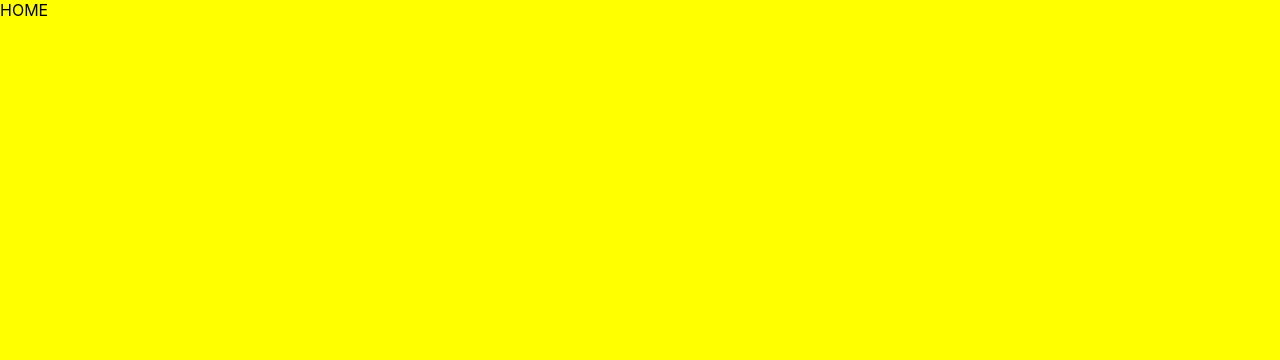
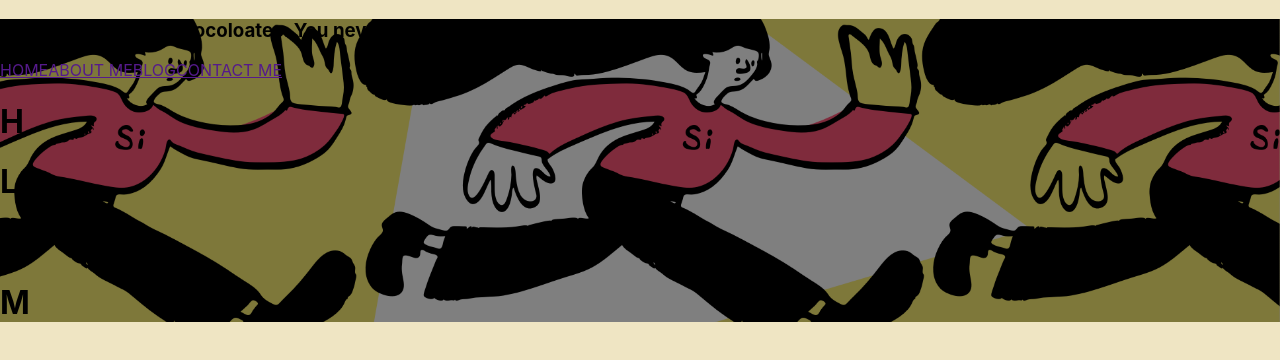
Before and after one commit to NZMia/blog, a React app: page / in a window 1280 px wide. Shown: the top 360 px of the page. Built offline with nearby package versions, Linux system fonts and the light colour scheme.

Commit message:
feat: working on header

```diff
--- /dev/null
+++ b/src/components/Header.js
@@ -0,0 +1,37 @@
+import React from 'react';
+import { HEADER__CONTENT } from '../constants/index';
+
+export const Header = () => {
+  return (
+    <header className="header header__hero">
+      <div className="header__content">
+        <div className="header__left">
+          <div className="header__nav__logo"></div>
+          <h3>
+            Life is like a box of chocoloates. You never know what your're gonna
+            get
+          </h3>
+        </div>
+        <div className="header__right">
+          <nav className="header__nav__item">
+            {Object.keys(HEADER__CONTENT).map((key, index) => {
+              return (
+                <a key={index} href="">
+                  {HEADER__CONTENT[key]}
+                </a>
+              );
+            })}
+          </nav>
+          <div className="header__textCarousel">
+            <h1>H</h1>
+            <h1>L</h1>
+            <h1>N</h1>
+            <h1>M</h1>
+          </div>
+        </div>
+      </div>
+    </header>
+  );
+};
+
+export default Header;
--- /dev/null
+++ b/src/constants/header__cons.js
@@ -0,0 +1,6 @@
+export const HEADER__CONTENT = {
+  HEADER__CONTENT__NAV__ONE: 'HOME',
+  HEADER__CONTENT__NAV__TWO: 'ABOUT ME',
+  HEADER__CONTENT__NAV__THREE: 'BLOG',
+  HEADER__CONTENT__NAV__FOUR: 'CONTACT ME',
+};
--- /dev/null
+++ b/src/constants/index.js
@@ -0,0 +1 @@
+export * from './header__cons';
--- a/src/index.js
+++ b/src/index.js
@@ -1,11 +1,14 @@
 import React from 'react';
-import ReactDOM from 'react-dom';
+import { createRoot } from 'react-dom/client';
 import './index.scss';
 
 import reportWebVitals from './reportWebVitals';
 
 import App from './App';
 
-ReactDOM.render(<App />, document.getElementById('root'));
+const container = document.getElementById('root');
+const root = createRoot(container);
+
+root.render(<App />);
 
 reportWebVitals();
--- a/src/layout/MainLayout.js
+++ b/src/layout/MainLayout.js
@@ -1,7 +1,12 @@
 import React from 'react';
+import Header from '../components/Header';
 
 export const MainLayout = () => {
-  return <div className="main">HOME</div>;
+  return (
+    <div className="mainLayout">
+      <Header />
+    </div>
+  );
 };
 
 export default MainLayout;
--- /dev/null
+++ b/src/styles/_colors.scss
@@ -0,0 +1,6 @@
+// Background Color:
+$cream: #EFE5C3 !default;
+$pearl:#F8F8EC !default;
+
+// Text Color:
+$darkGreen: #334836 !default;
--- /dev/null
+++ b/src/styles/_header.scss
@@ -0,0 +1,17 @@
+
+.header {
+	background-color: $pearl;
+
+	width: 100%;
+	z-index: 3;
+
+}
+
+.header__hero {
+background-image: linear-gradient(rgba(0, 0, 0, 0.5), rgba(0, 0, 0, 0.5)), url("assets/runningWoman.png");
+  height: 50%;
+  background-position: center;
+  background-repeat: no-repeat;
+  background-size: cover;
+  position: relative;
+}
--- /dev/null
+++ b/src/styles/_utility.scss
@@ -0,0 +1,16 @@
+@import 'variables';
+
+@mixin respond ($breakpoints) {
+
+    @if $breakpoints == ipad {
+        @media only screen and (max-width: $medium) {
+            @content;
+        }
+    }
+
+    @if $breakpoints == tablet {
+        @media only screen and (max-width: $xlarge) {
+            @content;
+        }
+    }
+}
--- /dev/null
+++ b/src/styles/_variables.scss
@@ -0,0 +1,7 @@
+
+$breakpoints: (
+    xlphone: 420,
+    medium: 769px,
+    large: 1025px,
+    xlarge: 1440px
+);
--- a/src/styles/main.scss
+++ b/src/styles/main.scss
@@ -1,3 +1,10 @@
+@charset 'utf-8';
+
+@import 'colors';
+@import 'utility';
+
+@import 'header';
+
 body {
-    background-color: yellow;
+    background-color: $cream;
 }
--- a/webpack.config.js
+++ b/webpack.config.js
@@ -13,7 +13,7 @@ module.exports = {
   output: {
     path: path.resolve(__dirname, 'dist'),
     filename: '[name].[contenthash].js',
-    assetModuleFilename: '[name][ext]',
+    assetModuleFilename: 'assets/[name][ext]',
     clean: true,
   },
   devtool: 'source-map',
@@ -55,6 +55,6 @@ module.exports = {
       filename: 'index.html',
       template: 'src/index.html',
     }),
-    new BundleAnalyzerPlugin(),
+    // new BundleAnalyzerPlugin(),
   ],
 };
```
Also changed, not shown: src/assets/1.jpeg (deleted), src/assets/runningWoman.png (added).
